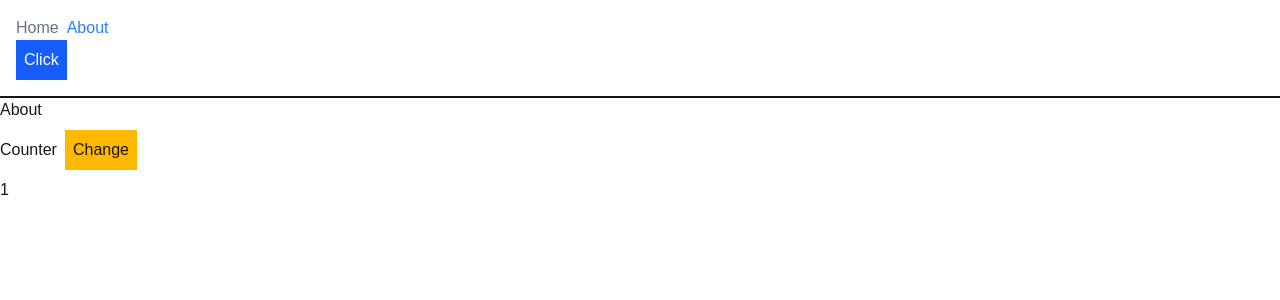
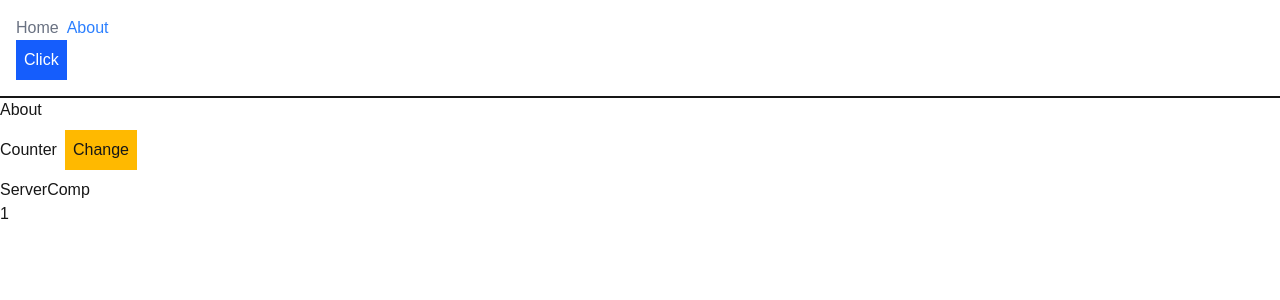
Before and after one commit to Faezerezae/online-shop, a Next.js app: page /about in a window 1280 px wide. Shown: the top 300 px of the page. Built offline with nearby package versions, Linux system fonts and the light colour scheme.

Commit message:
آموزش سرور کامپوننت و کلاینت کامپوننت

```diff
--- a/src/app/about/components/serverComp.tsx
+++ b/src/app/about/components/serverComp.tsx
@@ -1,12 +1,14 @@
 //"این کامپوننت کلاینت کامپوننت هستش چون پدرش کلاینت کامپوننت هستش"
-import React, { useState } from 'react'
+// اگر در کامپوننت ابوت باشد دیگه سرور کامپوننت هستش و هوک ها را نمیپذیرد
+import React from 'react'
 
 function ServerComp() {
 
-const [ serverComp] = useState("");
+// const [ serverComp] = useState("");
 
   return (
-    <div>{serverComp}</div>
+    <div>ServerComp</div>
+    // <div>{serverComp}</div>
   )
 }
 
```
